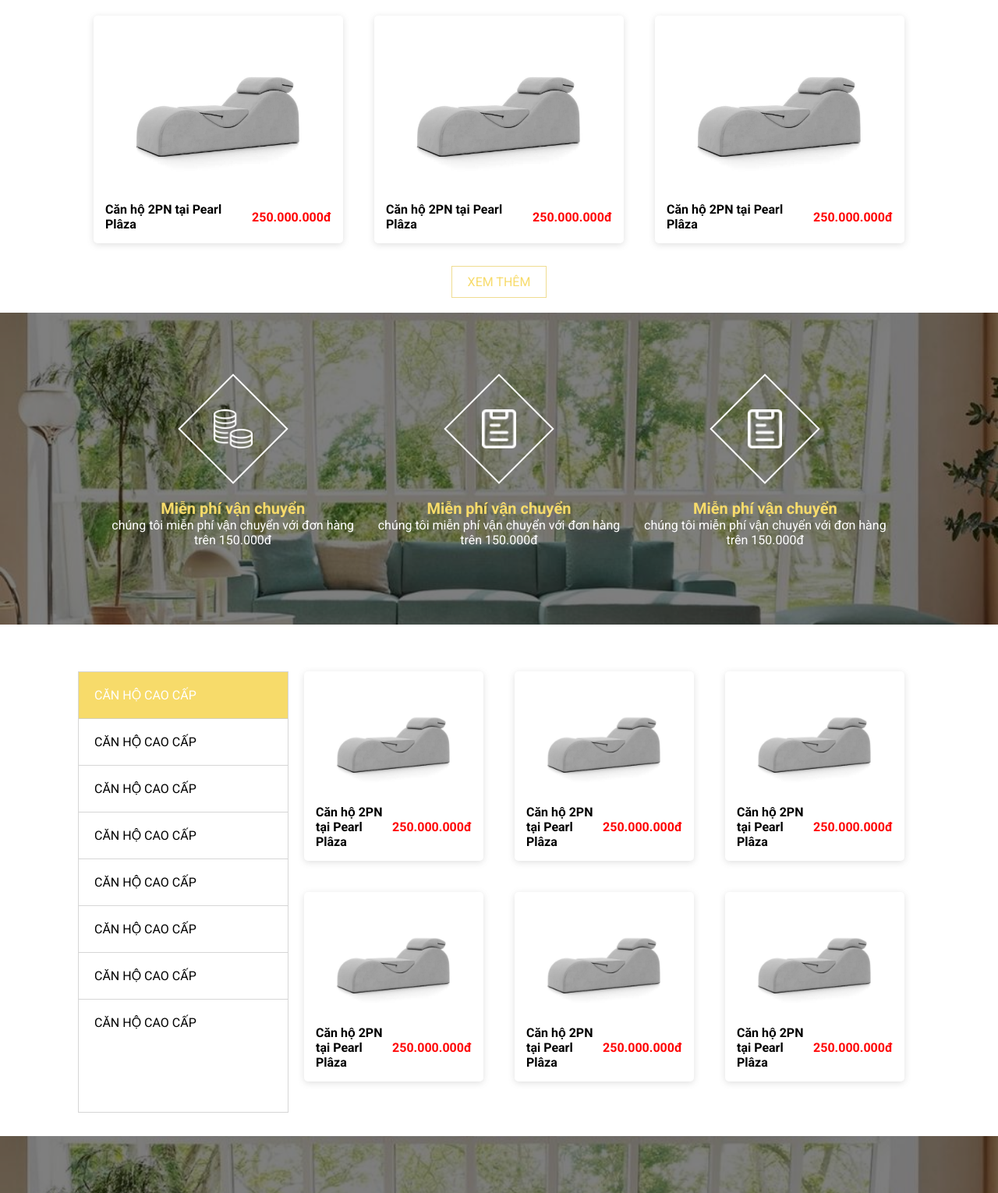
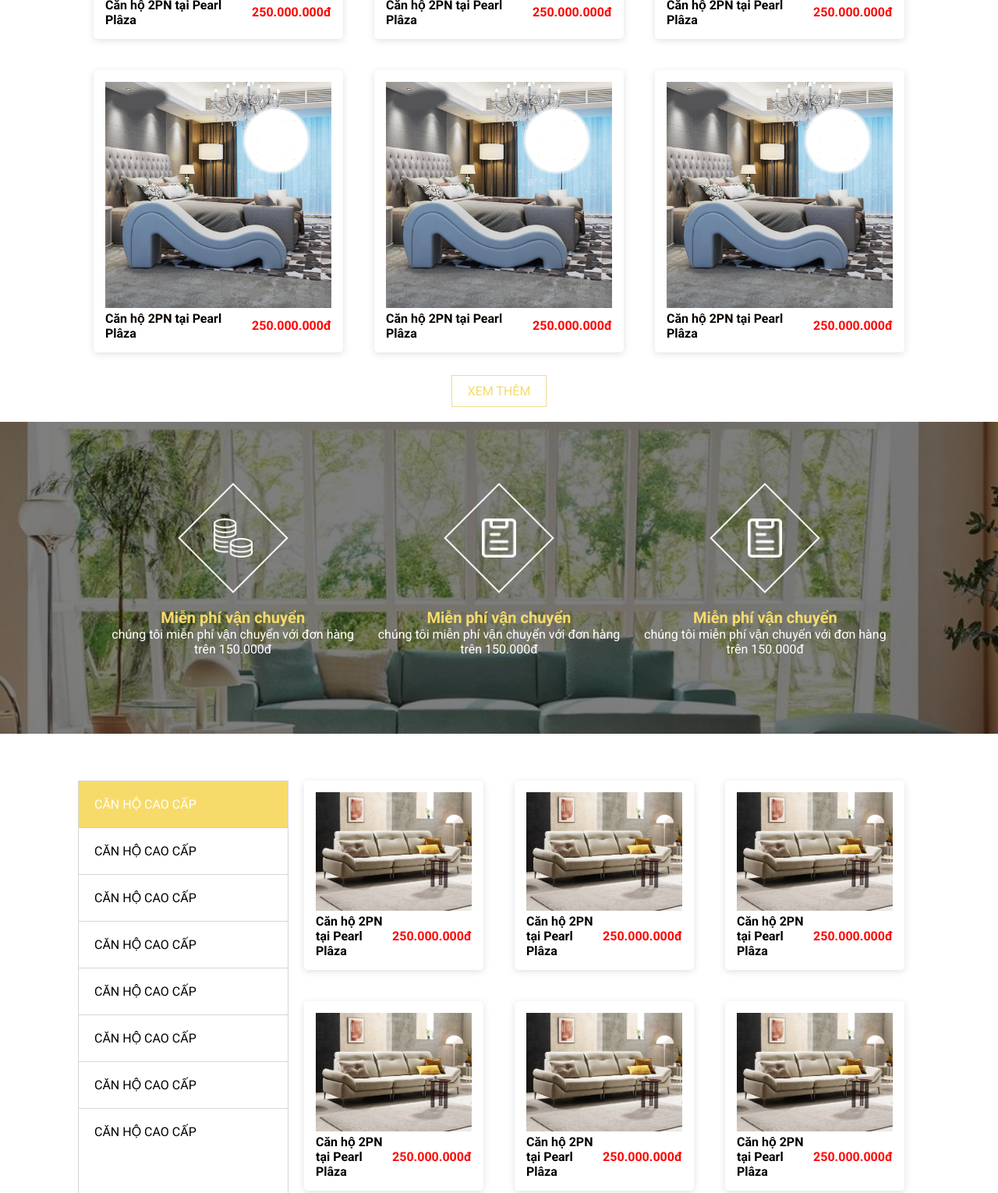
Before and after one commit to DunngNgoc/Sofa, a plain HTML site: page index.html in a window 1280 px wide. Shown: the part 1255-2785 px from the top of the page at 78% size. Drawn offline with nearby package versions, Linux system fonts and the light colour scheme.

Commit message:
ix-some-img

```diff
--- a/index.html
+++ b/index.html
@@ -81,7 +81,7 @@
         <div class="list-product">
             <div class="product">
                 <div class="thuml">
-                    <img src="/img/12.sofa.jpg" alt="">
+                    <img src="img/13.sofa.jpg" alt="">
                 </div>
                 <div class="body">
                     <div class="name">Căn hộ 2PN tại Pearl Plâza</div>
@@ -90,7 +90,7 @@
             </div>
             <div class="product">
                 <div class="thuml">
-                    <img src="/img/12.sofa.jpg" alt="">
+                    <img src="img/13.sofa.jpg" alt="">
                 </div>
                 <div class="body">
                     <div class="name">Căn hộ 2PN tại Pearl Plâza</div>
@@ -99,7 +99,7 @@
             </div>
             <div class="product">
                 <div class="thuml">
-                    <img src="/img/12.sofa.jpg" alt="">
+                    <img src="img/13.sofa.jpg" alt="">
                 </div>
                 <div class="body">
                     <div class="name">Căn hộ 2PN tại Pearl Plâza</div>
@@ -108,7 +108,7 @@
             </div>
             <div class="product">
                 <div class="thuml">
-                    <img src="/img/12.sofa.jpg" alt="">
+                    <img src="img/13.sofa.jpg" alt="">
                 </div>
                 <div class="body">
                     <div class="name">Căn hộ 2PN tại Pearl Plâza</div>
@@ -117,7 +117,7 @@
             </div>
             <div class="product">
                 <div class="thuml">
-                    <img src="/img/12.sofa.jpg" alt="">
+                    <img src="img/13.sofa.jpg" alt="">
                 </div>
                 <div class="body">
                     <div class="name">Căn hộ 2PN tại Pearl Plâza</div>
@@ -126,7 +126,7 @@
             </div>
             <div class="product">
                 <div class="thuml">
-                    <img src="/img/12.sofa.jpg" alt="">
+                    <img src="img/13.sofa.jpg" alt="">
                 </div>
                 <div class="body">
                     <div class="name">Căn hộ 2PN tại Pearl Plâza</div>
@@ -206,7 +206,7 @@
             <div class="list-product">
                 <div class="product">
                     <div class="thuml">
-                        <img src="/img/12.sofa.jpg" alt="">
+                        <img src="img/14.sofa.jpg" alt="">
                     </div>
                     <div class="body">
                         <div class="name">Căn hộ 2PN tại Pearl Plâza</div>
@@ -215,7 +215,7 @@
                 </div>
                 <div class="product">
                     <div class="thuml">
-                        <img src="/img/12.sofa.jpg" alt="">
+                        <img src="img/14.sofa.jpg" alt="">
                     </div>
                     <div class="body">
                         <div class="name">Căn hộ 2PN tại Pearl Plâza</div>
@@ -224,7 +224,7 @@
                 </div>
                 <div class="product">
                     <div class="thuml">
-                        <img src="/img/12.sofa.jpg" alt="">
+                        <img src="img/14.sofa.jpg" alt="">
                     </div>
                     <div class="body">
                         <div class="name">Căn hộ 2PN tại Pearl Plâza</div>
@@ -233,7 +233,7 @@
                 </div>
                 <div class="product">
                     <div class="thuml">
-                        <img src="/img/12.sofa.jpg" alt="">
+                        <img src="img/14.sofa.jpg" alt="">
                     </div>
                     <div class="body">
                         <div class="name">Căn hộ 2PN tại Pearl Plâza</div>
@@ -242,7 +242,7 @@
                 </div>
                 <div class="product">
                     <div class="thuml">
-                        <img src="/img/12.sofa.jpg" alt="">
+                        <img src="img/14.sofa.jpg" alt="">
                     </div>
                     <div class="body">
                         <div class="name">Căn hộ 2PN tại Pearl Plâza</div>
@@ -251,7 +251,7 @@
                 </div>
                 <div class="product">
                     <div class="thuml">
-                        <img src="/img/12.sofa.jpg" alt="">
+                        <img src="img/14.sofa.jpg" alt="">
                     </div>
                     <div class="body">
                         <div class="name">Căn hộ 2PN tại Pearl Plâza</div>
```
